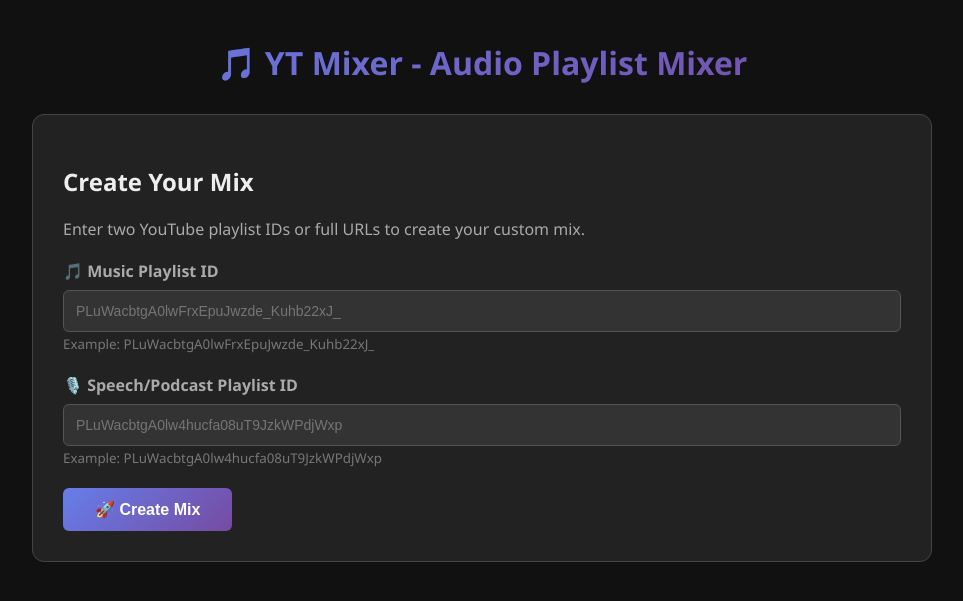
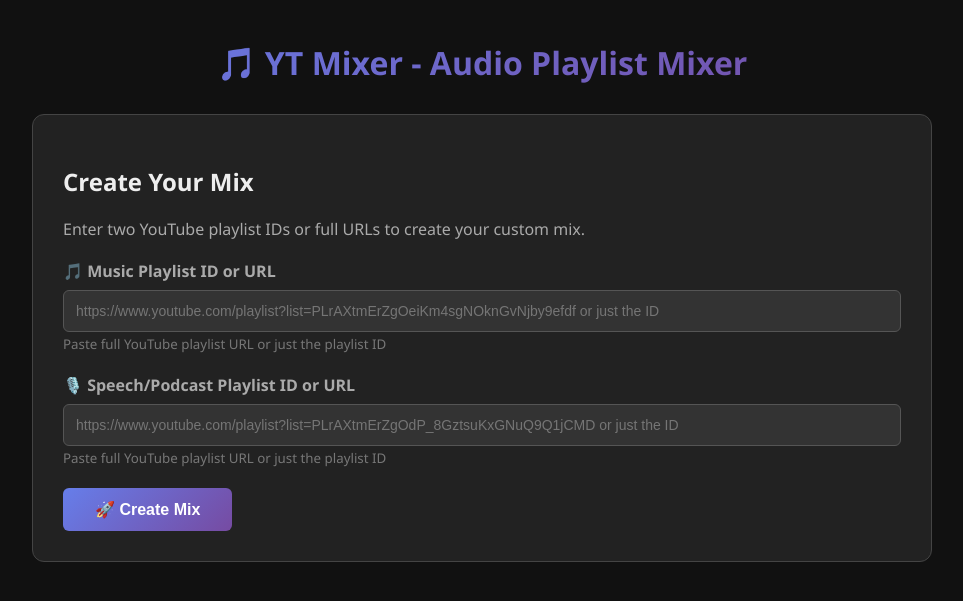
Before and after one commit to 1minds3t/yt-mixer, a Flask app: page / in a window 1280 px wide. Shown: the top 601 px of the page, without its empty margins (158-1121 px from the left). Run offline with Flask 3, Linux system fonts and the light colour scheme.

Commit message:
Fix: Accept full playlist URLs, prevent aggressive chunk cycling
- Accept both full YouTube URLs and playlist IDs
- Remove hardcoded example playlists
- Fix background loop to only preload, not auto-promote chunks
- Chunks now only advance on user action or natural completion

```diff
--- a/src/yt_mixer/templates/mixer.html
+++ b/src/yt_mixer/templates/mixer.html
@@ -186,15 +186,15 @@
         </p>
 
         <div class="form-group">
-            <label>🎵 Music Playlist ID</label>
-            <input type="text" id="music-input" placeholder="PLuWacbtgA0lwFrxEpuJwzde_Kuhb22xJ_">
-            <small style="color: #777;">Example: PLuWacbtgA0lwFrxEpuJwzde_Kuhb22xJ_</small>
+            <label>🎵 Music Playlist ID or URL</label>
+            <input type="text" id="music-input" placeholder="https://www.youtube.com/playlist?list=PLrAXtmErZgOeiKm4sgNOknGvNjby9efdf or just the ID">
+            <small style="color: #777;">Paste full YouTube playlist URL or just the playlist ID</small>
         </div>
 
         <div class="form-group">
-            <label>🎙️ Speech/Podcast Playlist ID</label>
-            <input type="text" id="speech-input" placeholder="PLuWacbtgA0lw4hucfa08uT9JzkWPdjWxp">
-            <small style="color: #777;">Example: PLuWacbtgA0lw4hucfa08uT9JzkWPdjWxp</small>
+            <label>🎙️ Speech/Podcast Playlist ID or URL</label>
+            <input type="text" id="speech-input" placeholder="https://www.youtube.com/playlist?list=PLrAXtmErZgOdP_8GztsuKxGNuQ9Q1jCMD or just the ID">
+            <small style="color: #777;">Paste full YouTube playlist URL or just the playlist ID</small>
         </div>
 
         <button class="btn" onclick="createSession()">🚀 Create Mix</button>
```
Also changed, not shown: src/yt_mixer/audio_engine.py (+2 -8 lines).
